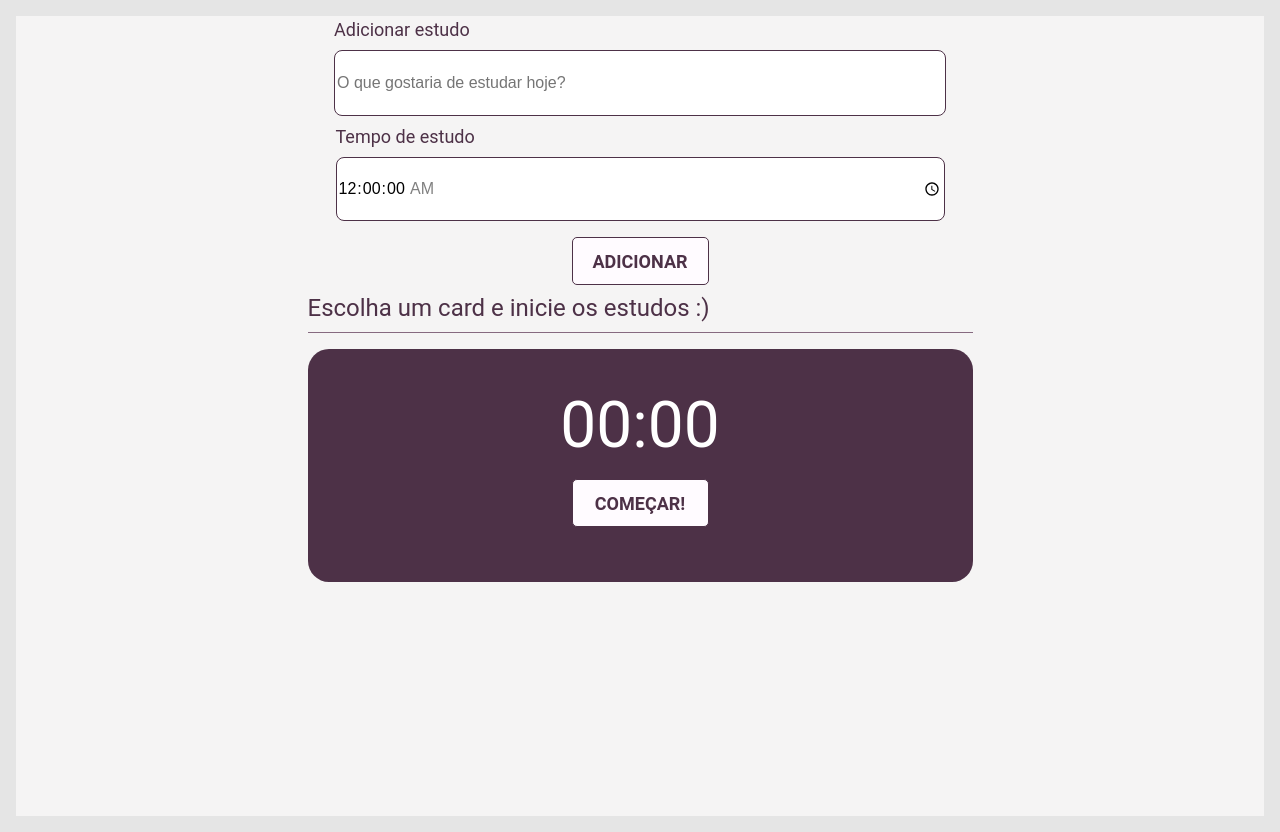
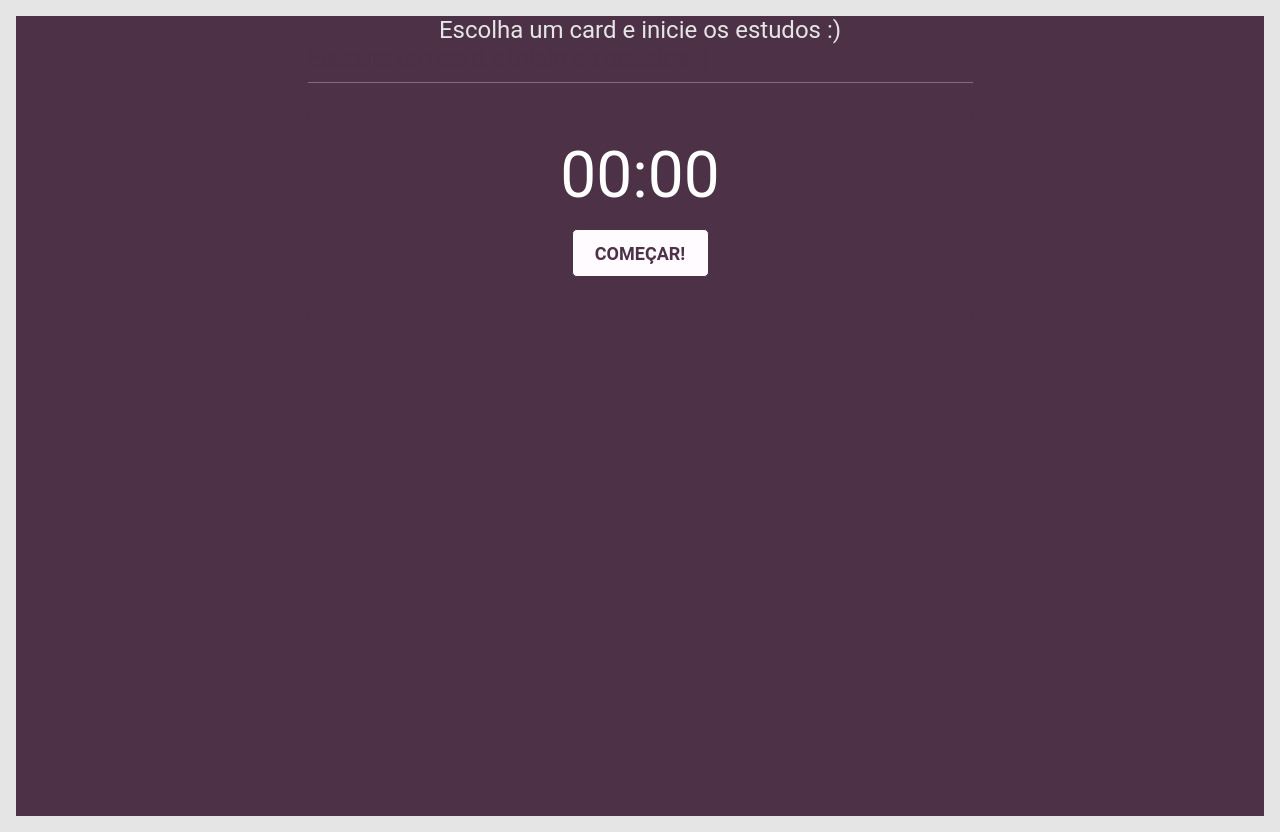
Before and after one commit to ccarol-freitas/reactjs-ts-timer-study, a React (Create React App) app: page / in a window 1280 px wide. Built offline with nearby package versions, Linux system fonts and the light colour scheme.

Commit message:
chore: create context and changes in layout

```diff
--- a/src/components/Form/index.tsx
+++ b/src/components/Form/index.tsx
@@ -52,7 +52,7 @@ const Form = (): any => {
         />
       </div>
       <div>
-        <Button type='submit' text='Adicionar' />
+        <Button type='submit' text='Adicionar estudo' />
       </div>
     </form>
   );
--- a/src/pages/App.module.scss
+++ b/src/pages/App.module.scss
@@ -1,8 +1,17 @@
 .Container {
-  background-color: #f5f4f4;
+  background-color: #4d3147;
   width: 100%;
   height: 100vh;
   display: flex;
   align-items: center;
   flex-direction: column;
 }
+
+.H4 {
+  font-family: "Roboto";
+  font-style: normal;
+  font-weight: 400;
+  font-size: 24px;
+  line-height: 28px;
+  color: #e5e5e5;
+}
--- a/src/pages/App.tsx
+++ b/src/pages/App.tsx
@@ -1,5 +1,4 @@
 import { useState } from "react";
-import Form from "../components/Form";
 import List from "../components/List/indext";
 import Stopwatch from "../components/Stopwatch";
 import { ITask } from "../types/tasks";
@@ -9,7 +8,7 @@ const App = (): any => {
   const [tasks, setTasks] = useState<ITask[] | []>([]);
   return (
     <div className={style.Container}>
-      <Form />
+      <h4 className={style.H4}>Escolha um card e inicie os estudos :)</h4>
       <List tasks={tasks} />
       <Stopwatch />
     </div>
```
Also changed, not shown: src/components/Modal/index.tsx (added, +9 -0 lines), src/context/ContextOpenCloseModal.tsx (added, +37 -0 lines).
